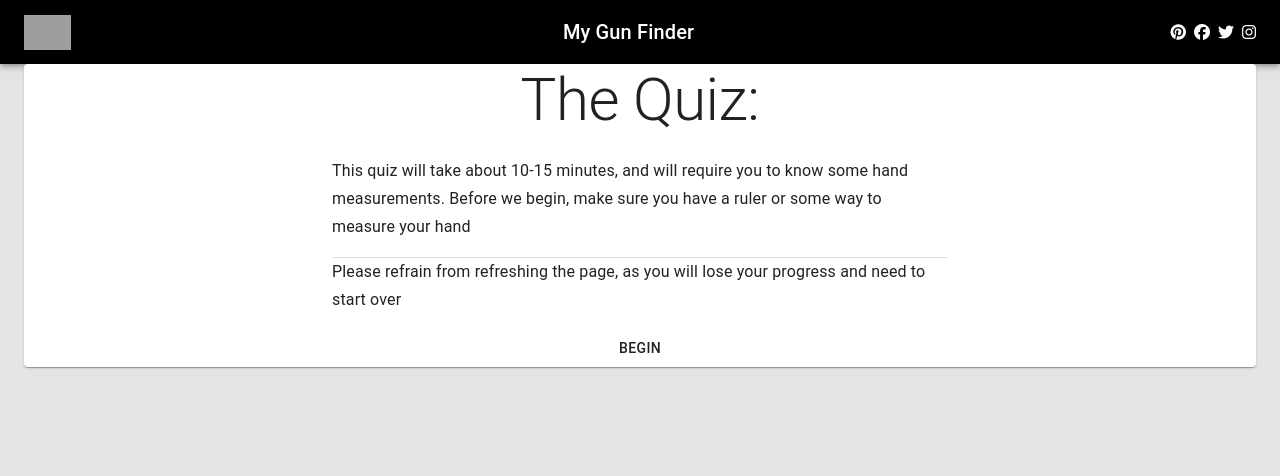
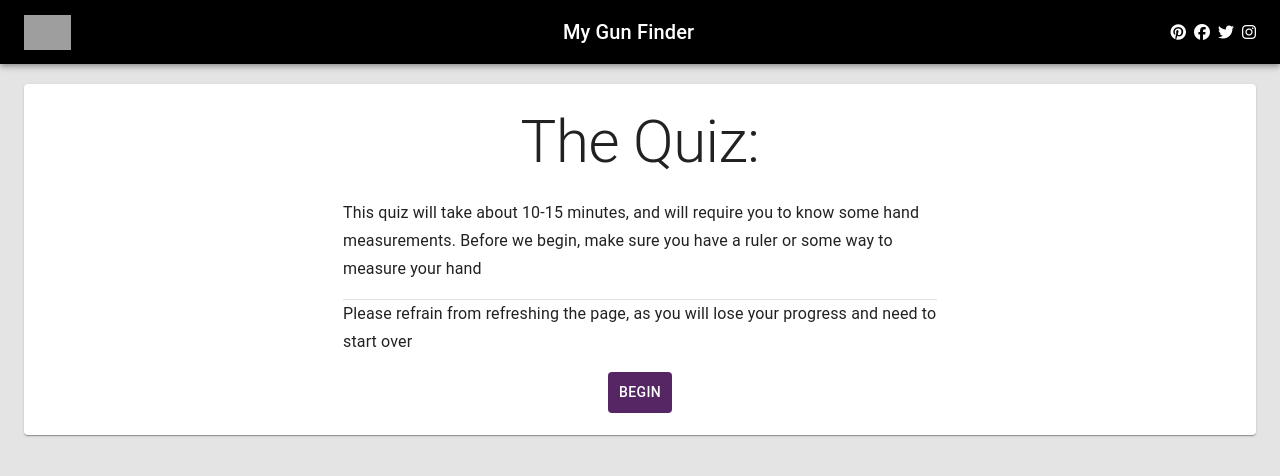
Before and after one commit to JamesDeVore/TWAW-finder, a React (Create React App) app in the folder client/: page /questions in a window 1280 px wide. Shown: the top 476 px of the page. Built offline with nearby package versions, Linux system fonts and the light colour scheme; grey boxes are pictures that could not be loaded.

Commit message:
even more intro styline

```diff
--- a/client/src/components/Questions/Intro.js
+++ b/client/src/components/Questions/Intro.js
@@ -3,19 +3,34 @@ import Container from "@material-ui/core/Container";
 import Typography from "@material-ui/core/Typography";
 import Paper from "@material-ui/core/Paper";
 import Button from "@material-ui/core/Button";
-import Grid from "@material-ui/core/Grid"
+import Grid from "@material-ui/core/Grid";
 import Divider from "@material-ui/core/Divider";
+import { makeStyles } from "@material-ui/core/styles";
+
+const useStyles = makeStyles(theme => ({
+  root: {
+    marginTop: 20
+  },
+  begin: {
+    textDecoration: "none",
+    padding: 8,
+    backgroundColor: "#552564",
+    color: "white",
+    "&:hover": {
+      backgroundColor: "#a348bf"
+    }
+  },
+  paper:{
+    padding:22
+  }
+}));
 
 export default function Intro(props) {
+  const classes = useStyles();
   return (
-    <Container>
-      <Paper>
-        <Grid
-          container
-          justify="center"
-          direction="column"
-          alignItems="center"
-        >
+    <Container className={classes.root}>
+      <Paper className={classes.paper}>
+        <Grid container justify="center" direction="column" alignItems="center">
           <Grid item xs={12}>
             <Typography gutterBottom variant="h2">
               The Quiz:
@@ -24,8 +39,8 @@ export default function Intro(props) {
           <Grid item sm={6}>
             <Typography paragraph variant="subtitle1">
               This quiz will take about 10-15 minutes, and will require you to
-              know some hand measurements. Before we begin, make sure you have
-              a ruler or some way to measure your hand
+              know some hand measurements. Before we begin, make sure you have a
+              ruler or some way to measure your hand
             </Typography>
             <Divider />
             <Typography paragraph variant="subtitle1">
@@ -34,11 +49,7 @@ export default function Intro(props) {
             </Typography>
           </Grid>
           <Grid item xs={8}>
-            <Button
-              onClick={() => props.beginQuestions()}
-            >
-              Begin
-            </Button>
+            <Button className={classes.begin} onClick={() => props.beginQuestions()}>Begin</Button>
           </Grid>
         </Grid>
       </Paper>
--- a/client/src/components/Questions/QuestionContainer.js
+++ b/client/src/components/Questions/QuestionContainer.js
@@ -15,7 +15,7 @@ export default function QuestionContainer(props) {
       minHeight:'80vh'
     },
     root: {
-      marginTop: 24
+      marginTop: 20
     },
     backButton: {
       textDecoration: "none",
```
